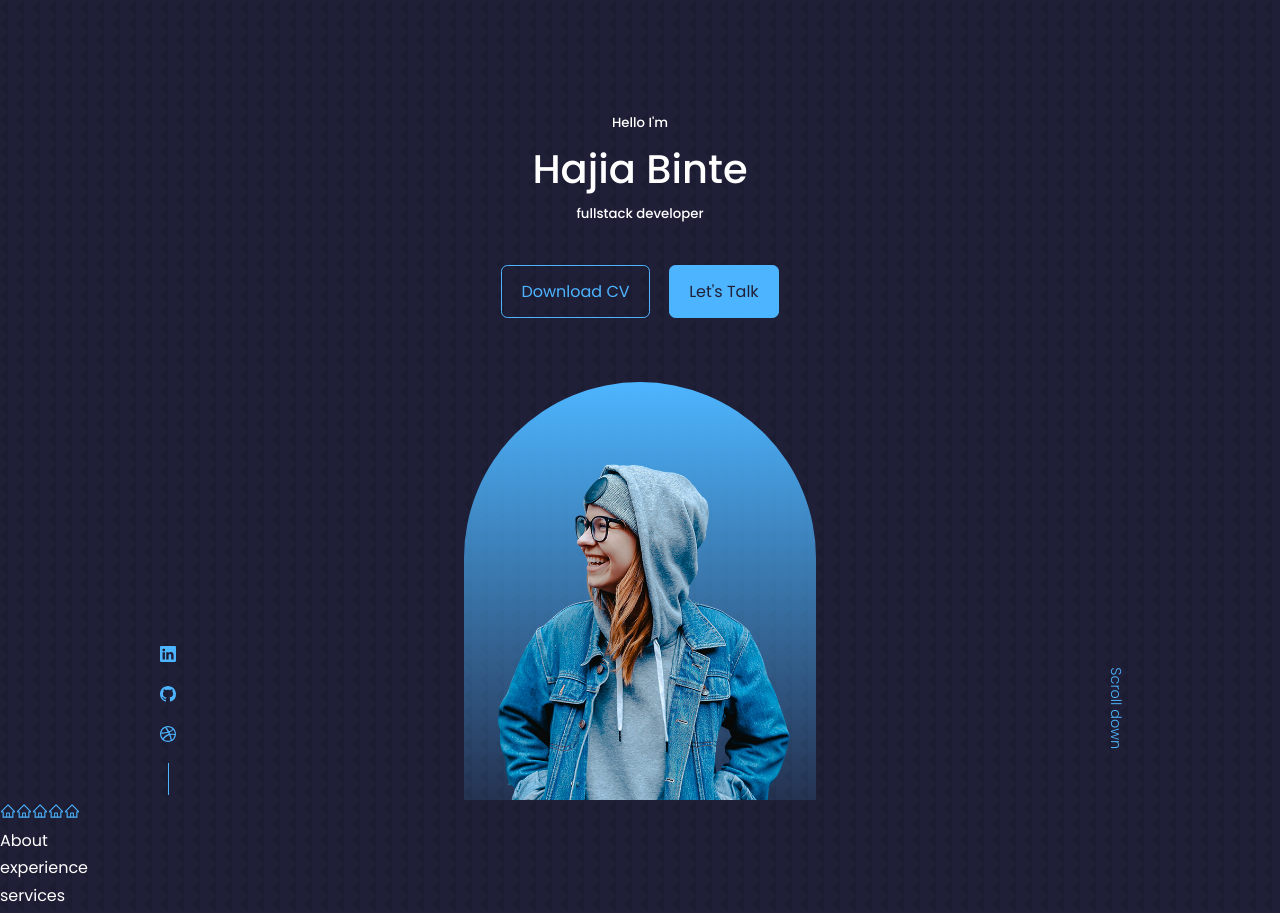
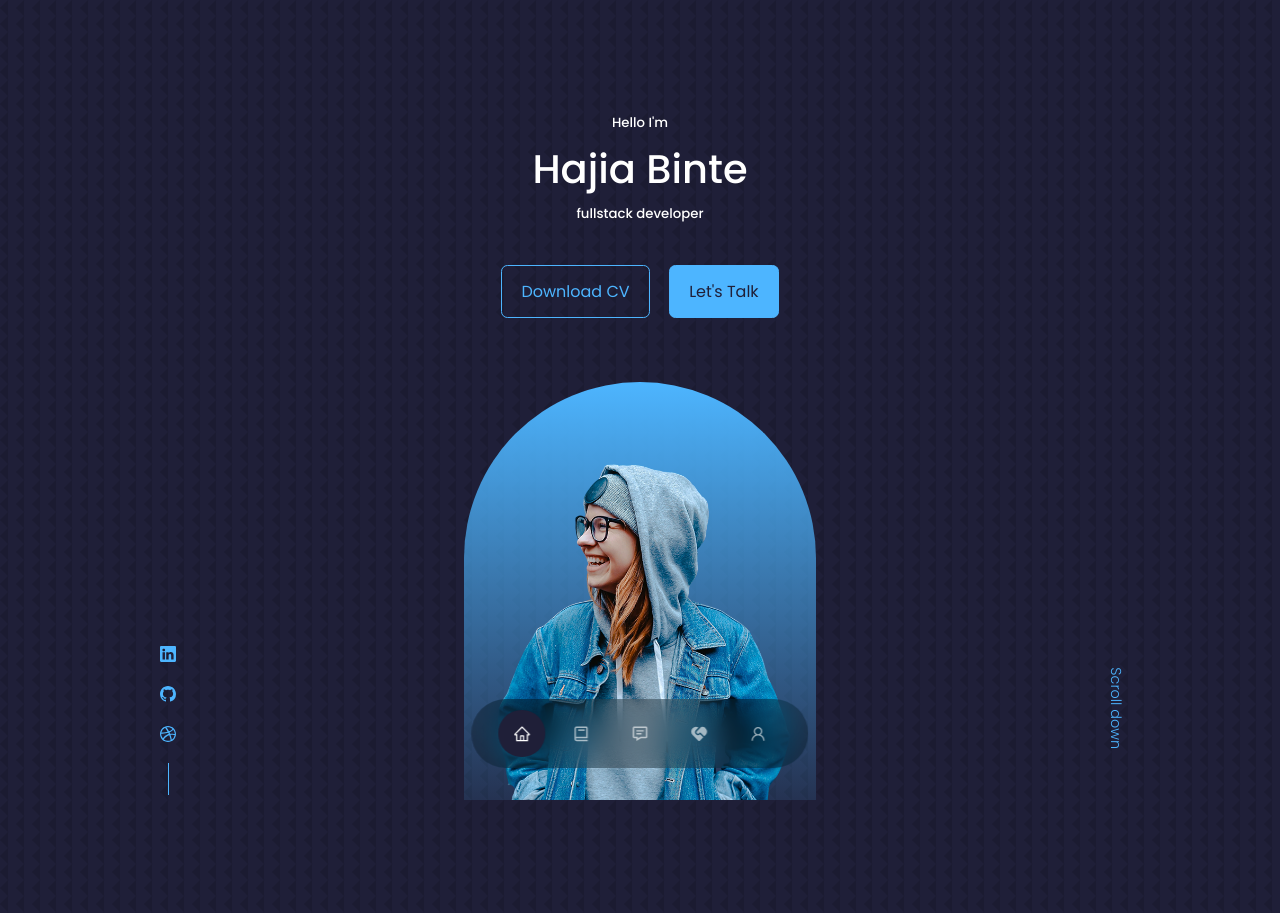
Before and after one commit to tahminaislamshammee/React-portfolio, a React (Create React App) app: page / in a window 1280 px wide. Shown: the top 913 px of the page. Built offline with nearby package versions, Linux system fonts and the light colour scheme.

Commit message:
nav style done

```diff
--- a/src/components/about/About.jsx
+++ b/src/components/about/About.jsx
@@ -1,6 +1,6 @@
 const About = () => {
     return (
-        <div>About</div>
+        <section id="about">About</section>
     );
 }
 
--- a/src/components/contacts/Contacts.jsx
+++ b/src/components/contacts/Contacts.jsx
@@ -1,6 +1,6 @@
 const Contacts = () => {
     return (
-        <div>contacts</div>
+        <section id="contact">contacts</section>
     );
 }
 
--- a/src/components/experience/Experience.jsx
+++ b/src/components/experience/Experience.jsx
@@ -1,6 +1,6 @@
 const Experience = () => {
     return (
-        <div>experience</div>
+        <section id="experience">experience</section>
     );
 }
 
--- a/src/components/nav/Nav.jsx
+++ b/src/components/nav/Nav.jsx
@@ -1,14 +1,21 @@
 import './nav.css'
-import {AiOutlineHome} from 'react-icons/ai'
+import {AiOutlineHome, AiOutlineContacts, AiOutlineUser} from 'react-icons/ai'
+import {BiBook, BiMessageDetail} from 'react-icons/bi'
+import {RiServiceFill} from 'react-icons/ri'
+import './nav.css'
+import { useState } from 'react'
 const Nav = () => {
+
+    const [activeNav, setActiveNav] = useState("#");
+
     return (
-        <div>
-            <a href="#"><AiOutlineHome/></a>
-            <a href="#"><AiOutlineHome/></a>
-            <a href="#"><AiOutlineHome/></a>
-            <a href="#"><AiOutlineHome/></a>
-            <a href="#"><AiOutlineHome/></a>
-        </div>
+        <nav>
+            <a onClick={()=> setActiveNav("#")} className={activeNav === "#" ? "active" : " "} href="#"><AiOutlineHome/></a>
+            <a href="#about"><BiBook/></a>
+            <a href="#experience"><BiMessageDetail/></a>
+            <a href="#services"><RiServiceFill/></a>
+            <a href="#contact"><AiOutlineUser/></a>
+        </nav>
     );
 }
 
--- a/src/components/nav/nav.css
+++ b/src/components/nav/nav.css
@@ -0,0 +1,32 @@
+nav {
+    background: rgba(0, 0, 0, 0.3);
+    width: max-content;
+    display: block;
+    padding: 0.7rem 1.7rem;
+    position: fixed;
+    left: 50%;
+    transform: translateX(-50%);
+    bottom: 2rem;
+    display: flex;
+    gap: 0.8rem;
+    border-radius: 3rem;
+    backdrop-filter: blur(15px);
+}
+
+nav a {
+    background: transparent;
+    padding: 0.9rem;
+    border-radius: 50%;
+    display: flex;
+    color: var(--color-light);
+    font-size: 1.1rem;
+}
+
+nav a:hover {
+    background: rgba(0,0,0,0.3);
+}
+
+nav a.active {
+    background: var(--color-bg);
+    color: var(--color-white);
+}
--- a/src/components/portfolio/Portfolio.jsx
+++ b/src/components/portfolio/Portfolio.jsx
@@ -1,6 +1,6 @@
 const Portfolio = () => {
     return (
-        <div>portfolio</div>
+        <section id="portfolio">portfolio</section>
     );
 }
 
--- a/src/components/services/Services.jsx
+++ b/src/components/services/Services.jsx
@@ -1,6 +1,6 @@
 const Services = () => {
     return (
-        <div>services</div>
+        <section id="services">services</section>
      );
 }
 
--- a/src/index.css
+++ b/src/index.css
@@ -59,6 +59,7 @@
 
 section {
   margin-top: 8rem;
+  height: 100vh;
 }
 
 section > h2, section > h5 {
```
